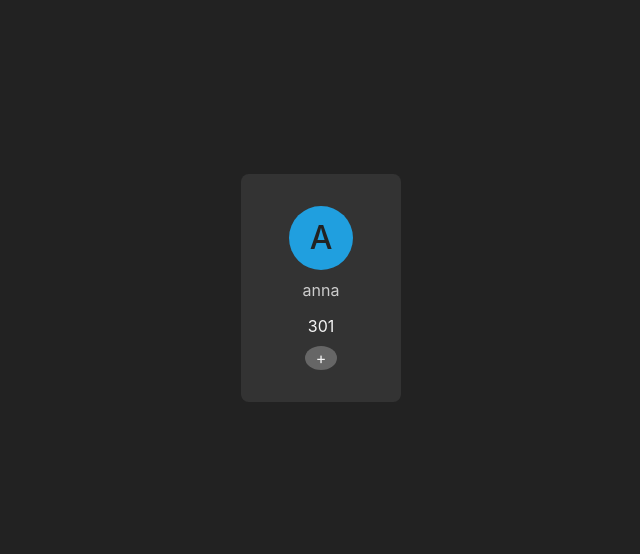
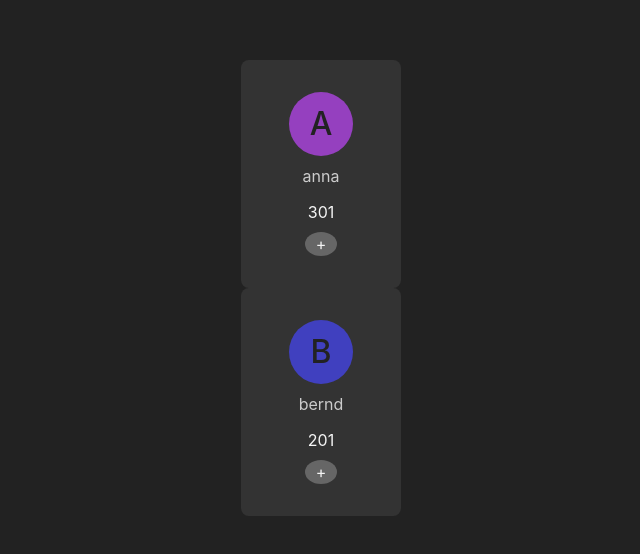
Before and after one commit to Nils-Schaefer/Dart_Project, a React (Vite) app: page / in a window 1280 px wide. Shown: the part 112-666 px from the top of the page, without its empty margins (319-959 px from the left). Built offline with nearby package versions, Linux system fonts and the light colour scheme.

Commit message:
added colored playericons

```diff
--- a/src/App.tsx
+++ b/src/App.tsx
@@ -7,6 +7,7 @@ type User = { name: string; score: number; id: string };
 function App() {
   const [users, setUsers] = useState<User[]>([
     { name: 'anna', score: 301, id: uuid() },
+    { name: 'bernd', score: 201, id: uuid() },
   ]);
   return (
     <div>
--- a/src/components/usercard.tsx
+++ b/src/components/usercard.tsx
@@ -1,8 +1,17 @@
+import { useMemo } from 'react';
 import styles from './usercard.module.css';
 export function Usercard(props: { score: number; name: string }) {
+  const iconcolor = useMemo(
+    () => `hsl(${Math.floor(Math.random() * 18) * 20} 50% 50%)`,
+    []
+  );
+
   return (
     <div className={styles.usercard}>
-      <div className={styles.playericon}>
+      <div
+        className={styles.playericon}
+        style={{ background: iconcolor }}
+      >
         {props.name[0].toUpperCase()}
       </div>
       <div className={styles.playername}>{props.name}</div>
```
